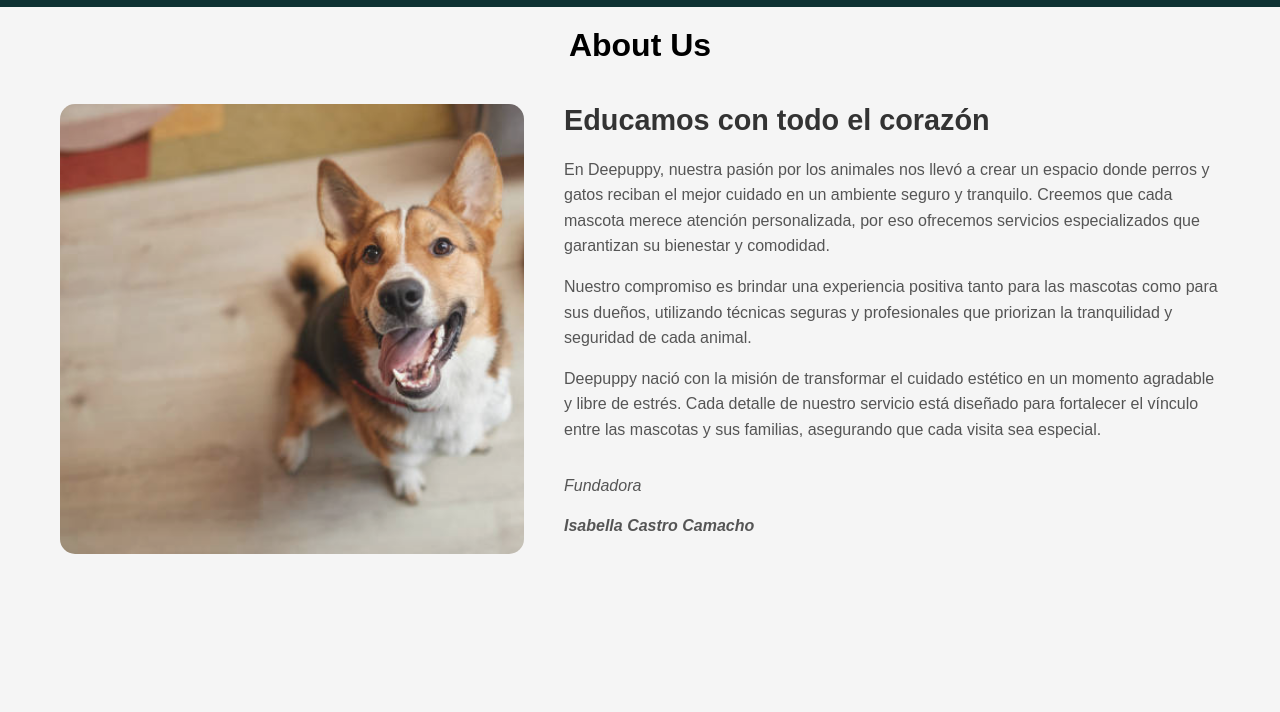
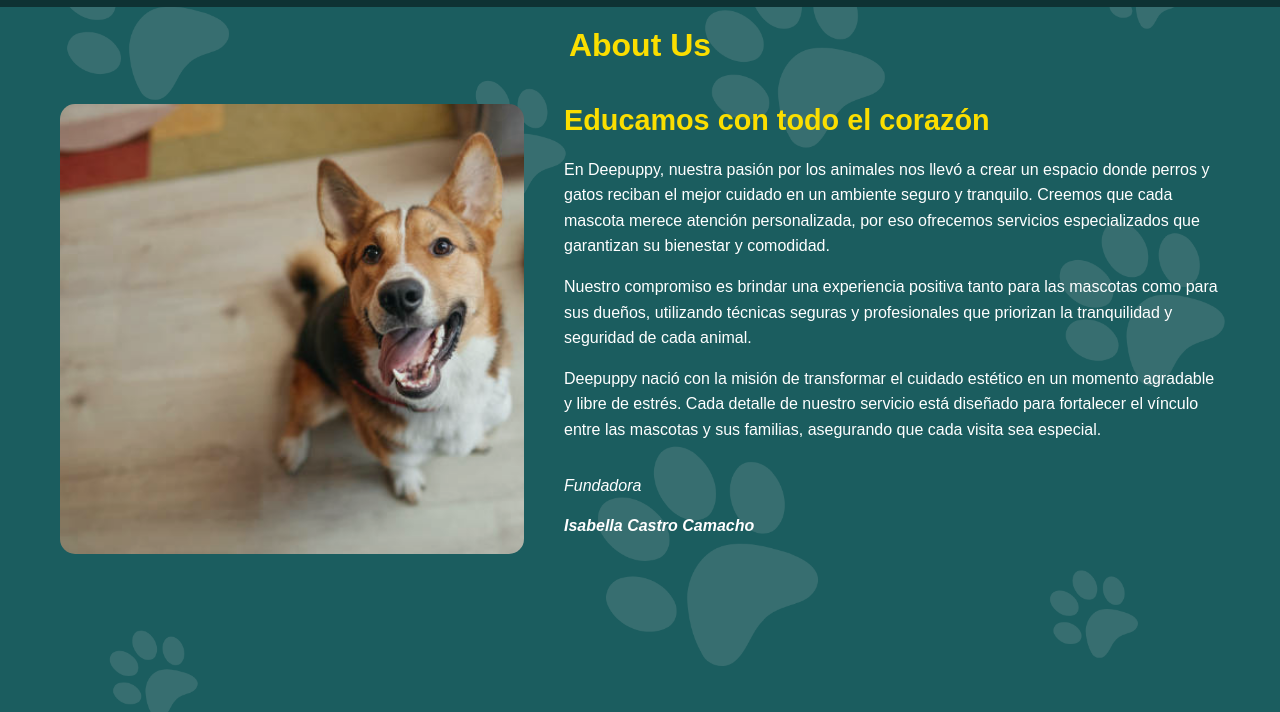
Before and after one commit to iCastro117/taller2ntd, a plain HTML site: page html/secciones/aboutUs.html in a window 1280 px wide. Shown: the part 88-800 px from the top of the page. Drawn offline with Linux system fonts and the light colour scheme.

Commit message:
Update About Us CSS for improved background and text contrast

```diff
--- a/css/aboutUs.css
+++ b/css/aboutUs.css
@@ -6,7 +6,9 @@
 }
 
 body {
-    background-color: #f5f5f5;
+    background: url('../../assets/BACKGROUND.png') no-repeat center center fixed;
+    background-size: cover;
+    color: #FFFFFF; /* Texto en color blanco para mayor contraste */
 }
 
 header {
@@ -128,14 +130,14 @@ header h1 {
 }
 
 .text-content h2 {
-    color: #333;
+    color: #FBDE00; /* Cambiar el color del texto */
     font-size: 1.8rem;
     margin-bottom: 20px;
     position: relative;
 }
 
 .text-content p {
-    color: #555;
+    color: #FFFFFF; /* Cambiar el color del texto */
     line-height: 1.6;
     margin-bottom: 15px;
 }
@@ -143,12 +145,13 @@ header h1 {
 .signature {
     margin-top: 30px;
     font-style: italic;
-    color: #333;
+    color: #FBDE00; /* Cambiar el color del texto */
 }
 
 .founder-name {
     font-weight: bold;
     margin-top: 5px;
+    color: #FBDE00; /* Cambiar el color del texto */
 }
 
 @media (max-width: 768px) {
@@ -175,5 +178,6 @@ header h1 {
 
 .center-title {
     text-align: center;
-    margin-top: 20px
+    margin-top: 20px; /* Add margin to separate from the top */
+    color: #FBDE00; /* Cambiar el color del texto */
 }
```
